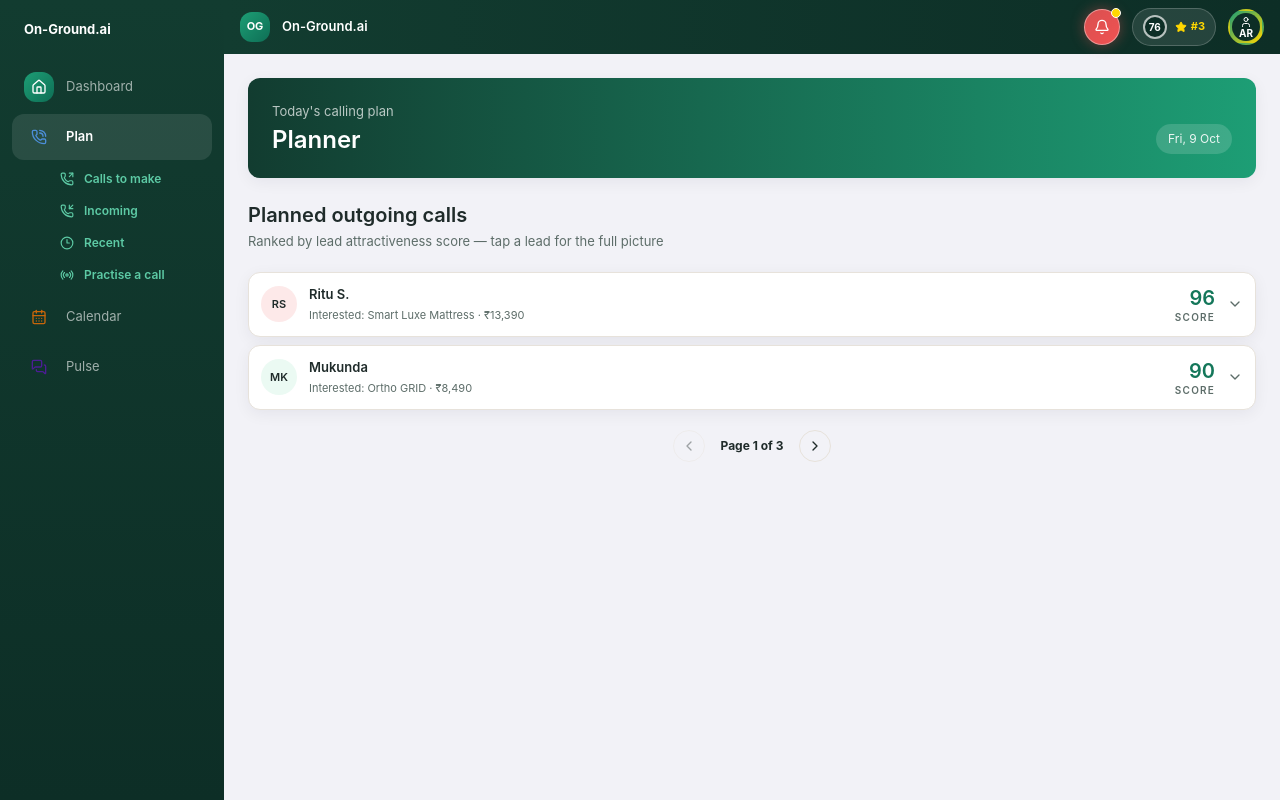
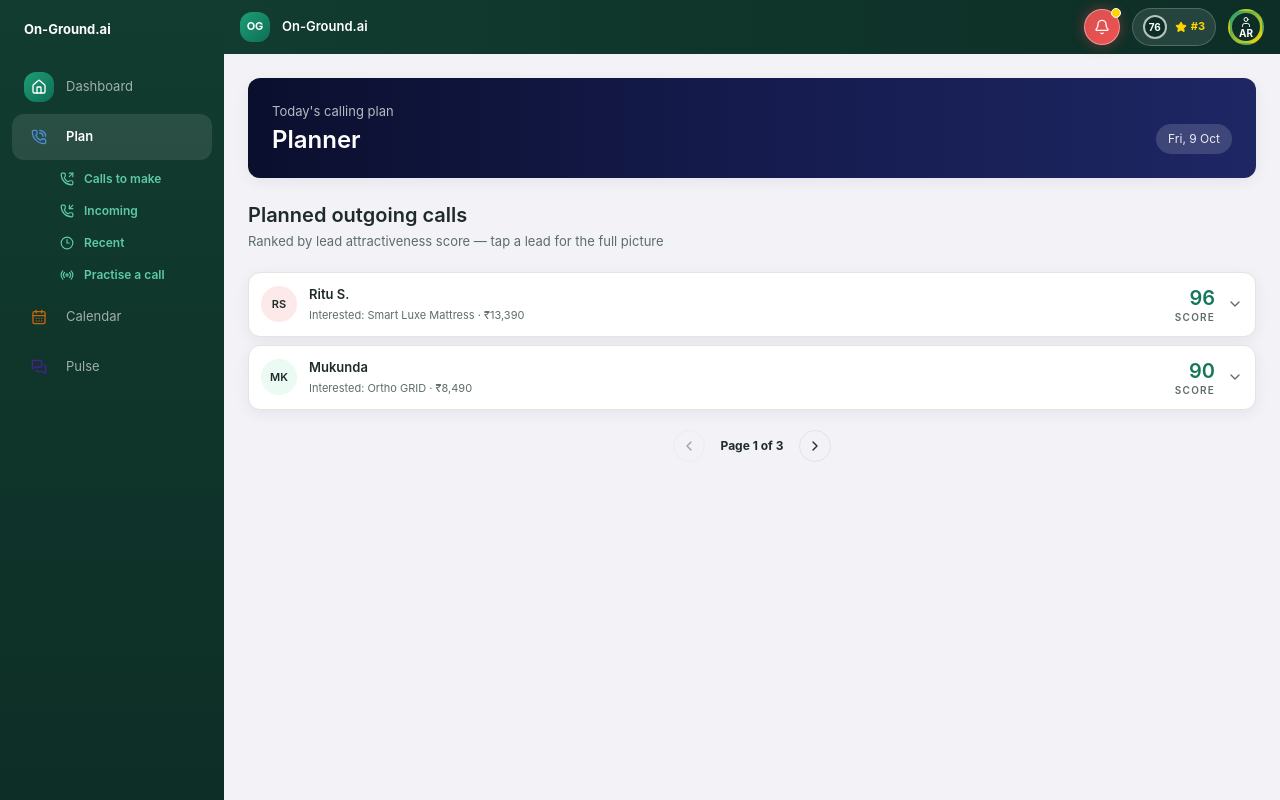
Before and after one commit to Sivaani-Janaswamy/oga-callcentre-app, a React (Vite) app: page /plan/calls in a window 1280 px wide. Built offline with nearby package versions, Linux system fonts and the light colour scheme.

Commit message:
style(plan): match planner band, rows and call back button

```diff
--- a/src/components/plan/CallAction.tsx
+++ b/src/components/plan/CallAction.tsx
@@ -78,7 +78,7 @@ export function CallAction({
         type="button"
         disabled={calling || inCall}
         onClick={onCall}
-        className="inline-flex items-center gap-1 rounded-md bg-success px-2 py-1 text-10 font-semibold text-white disabled:cursor-not-allowed disabled:opacity-60"
+        className="inline-flex items-center gap-1 rounded-md bg-brand-dark px-2 py-1 text-10 font-semibold text-white disabled:cursor-not-allowed disabled:opacity-60"
       >
         <PhoneCall className="h-3 w-3" />
         {inCall ? `In call ${formatTime(callSeconds)}` : calling ? 'Calling…' : label}
--- a/src/components/plan/IncomingCallsPage.tsx
+++ b/src/components/plan/IncomingCallsPage.tsx
@@ -82,7 +82,7 @@ export function IncomingCallsPage(): JSX.Element {
       <p className="mt-1 text-13 text-text-muted">
         Ranked by expected value — call the highest-value leads back first
       </p>
-      <div className="mt-5 flex flex-wrap items-center gap-x-5 gap-y-3 rounded-md bg-warn-soft p-4">
+      <div className="mt-5 flex flex-wrap items-center gap-x-5 gap-y-3 rounded-md bg-cream p-4">
         <div>
           <p className="text-20 font-semibold text-text">{data?.count ?? 0}</p>
           <p className="text-10 font-semibold tracking-[0.12em] text-text-muted">MISSED TODAY</p>
--- a/src/components/plan/PlanHeader.tsx
+++ b/src/components/plan/PlanHeader.tsx
@@ -11,7 +11,7 @@ function formatPlanDate(date: Date): string {
 
 export function PlanHeader(): JSX.Element {
   return (
-    <header className="flex flex-wrap items-end justify-between gap-4 rounded-md bg-gradient-to-r from-sidebar to-brand p-6 text-white shadow-soft">
+    <header className="flex flex-wrap items-end justify-between gap-4 rounded-md bg-gradient-to-r from-navy via-navy-mid to-navy-light p-6 text-white shadow-soft">
       <div>
         <p className="text-13 text-white/70">Today&apos;s calling plan</p>
         <h1 className="mt-1 text-24 font-semibold">Planner</h1>
--- a/src/styles/tokens.css
+++ b/src/styles/tokens.css
@@ -27,6 +27,7 @@
   --color-gold: #ffd700;
   --color-brown: #5a2d0c;
   --color-amber: #c8660a;
+  --color-cream: #fff8e7;
   --color-info: #4c8ed9;
   --color-info-light: #93b4f5;
   --color-info-dark: #1b5fa5;
--- a/tailwind.config.js
+++ b/tailwind.config.js
@@ -35,6 +35,7 @@ export default {
         gold: 'var(--color-gold)',
         brown: 'var(--color-brown)',
         amber: 'var(--color-amber)',
+        cream: 'var(--color-cream)',
         info: 'var(--color-info)',
         'info-light': 'var(--color-info-light)',
         'info-dark': 'var(--color-info-dark)',
```
